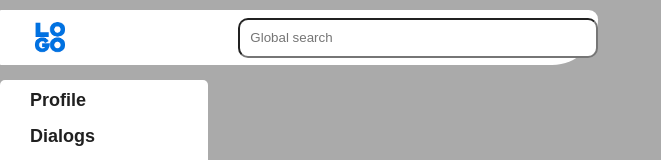
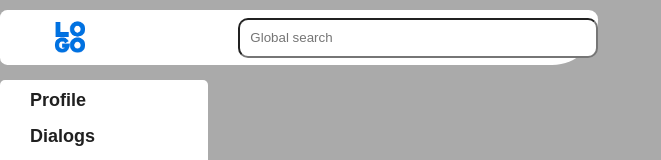
Before and after one commit to disaq1/my-app, a React (Create React App) app: page / in a window 1280 px wide. Shown: the top 160 px of the page, without its empty margins (0-661 px from the left). Built offline with nearby package versions, Linux system fonts and the light colour scheme; the HTML template or start-up script is replaced by a standard one.

Commit message:
1)Добавляет border-radius слева для красоты :)) 2)Ограничивает размеры logo сайта и добавляет отступ слева

```diff
--- a/src/components/Header/Header.css
+++ b/src/components/Header/Header.css
@@ -2,7 +2,8 @@
     grid-area: header;
     background: white;
 
-    border-radius: 5px;
+    border-top-left-radius: 40px;
+    border-bottom-left-radius: 40px;
     border-top-right-radius: 50px;
     border-bottom-right-radius: 250px;
     box-sizing: border-box;
@@ -15,6 +16,8 @@
 
 .header img {
     width: 100px;
+    height: 55px;
+    margin-left: 20px;
 }
 
 
```
